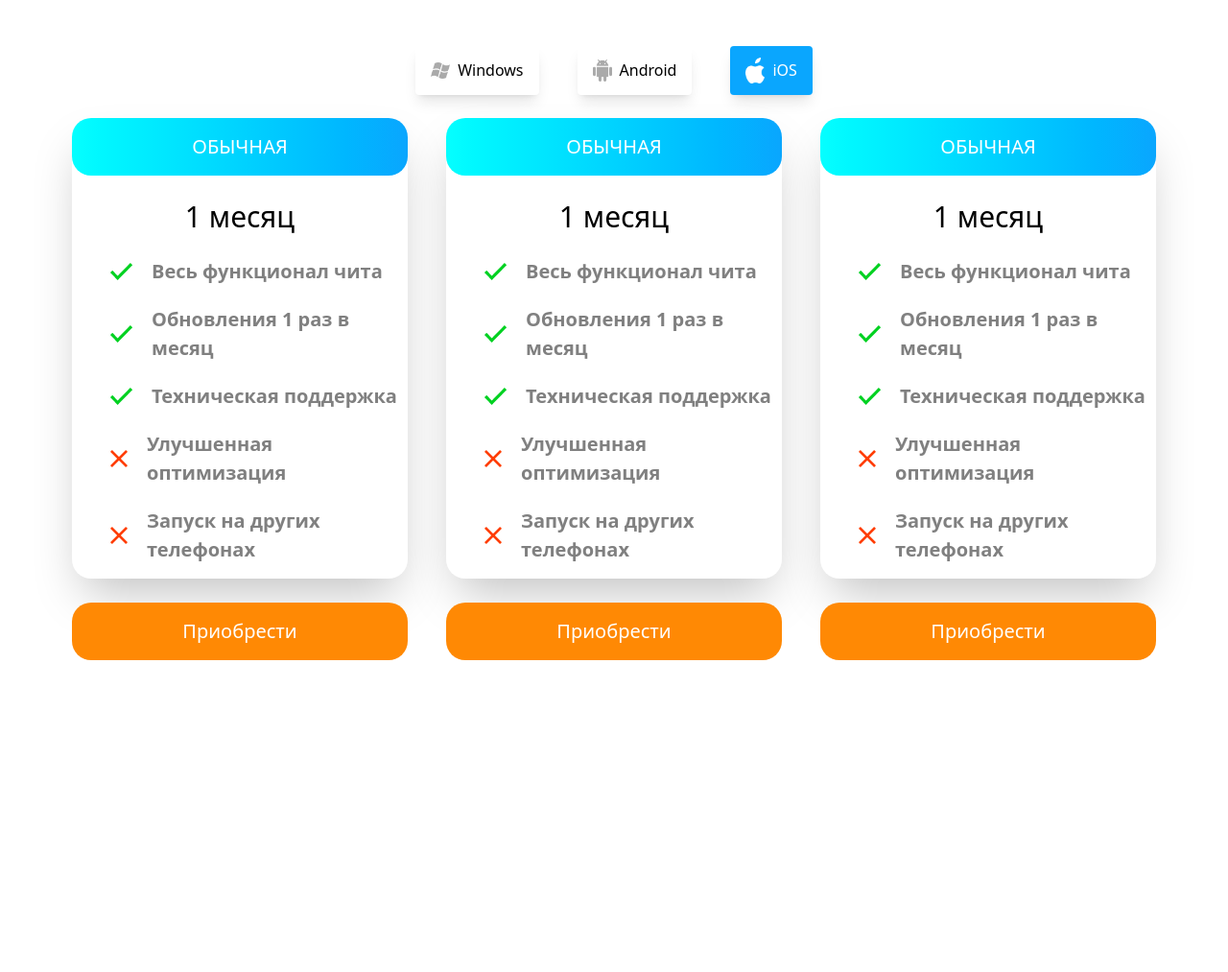
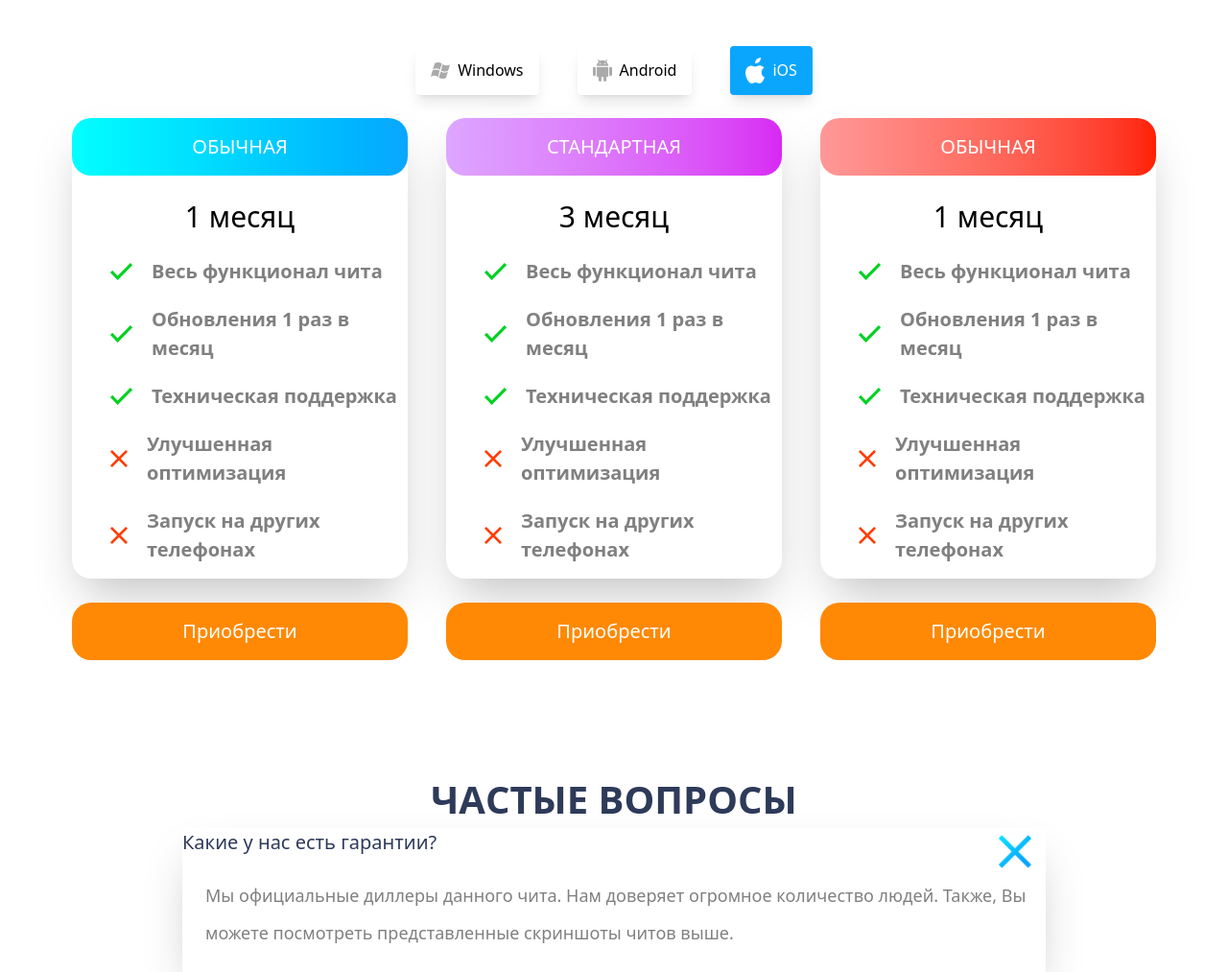
Before and after one commit to Ahmadjon04082009/home-work-23.12.2025, a website: page src/index.html in a window 1280 px wide. Shown: the part 2300-3313 px from the top of the page at 96% size. Before the commit the page ends 2988 px from the top, so only its background shows below. Drawn offline with nearby package versions, Linux system fonts and the light colour scheme; files that its build step writes are made by us from their sources.

Commit message:
section 5

```diff
--- a/src/index.html
+++ b/src/index.html
@@ -182,8 +182,8 @@
 </div>
 
       <div class="w-[350px] h-[480px] bg-[#ffffff] rounded-[20px] shadow-2xl">
-<button class="w-[350px] h-[60px] bg-gradient-to-r from-[#05FFFF] to-[#0AA6FE] rounded-[20px] text-[white] text-[20px] ">ОБЫЧНАЯ</button>
-      <p class="text-[30px] font-[500] text-center pt-5">1 месяц</p>
+<button class="w-[350px] h-[60px] bg-gradient-to-r from-[#DDA6FF] to-[#D828F4] rounded-[20px] text-[white] text-[20px] ">СТАНДАРТНАЯ</button>
+      <p class="text-[30px] font-[500] text-center pt-5">3 месяц</p>
 <div class="flex items-center gap-5 font-[600] text-[20px] pl-10 pt-5">
   <img src="check.png" alt="">
   <p class="text-[grey]">Весь функционал чита</p>
@@ -210,7 +210,7 @@
 
 
       <div class="w-[350px] h-[480px] bg-[#ffffff] rounded-[20px] shadow-2xl">
-<button class="w-[350px] h-[60px] bg-gradient-to-r from-[#05FFFF] to-[#0AA6FE] rounded-[20px] text-[white] text-[20px] ">ОБЫЧНАЯ</button>
+<button class="w-[350px] h-[60px] bg-gradient-to-r from-[#FF9898] to-[#FF1F00] rounded-[20px] text-[white] text-[20px] ">ОБЫЧНАЯ</button>
       <p class="text-[30px] font-[500] text-center pt-5">1 месяц</p>
 <div class="flex items-center gap-5 font-[600] text-[20px] pl-10 pt-5">
   <img src="check.png" alt="">
@@ -235,11 +235,19 @@
 </div>
 <button class="w-[350px] h-[60px] bg-orange-400 rounded-[20px] text-[white] text-[20px] mt-10">Приобрести</button>
 </div>
+</section>
 
 
+<h1 class="text-[40px] text-center font-[600] text-[#2E3A59] mt-50">ЧАСТЫЕ ВОПРОСЫ</h1>
+<section class="w-[900px] h-[150px] bg-[white] shadow-2xl">
+<div class="flex justify-between">
+  <h1 class="text-[20px] font -[600] text-[#2E3A59]">Какие у нас есть гарантии? </h1>
+  <img src="./Снимок экрана 2025-12-24 141459.png" alt="">
+</div>
+<p class="text-[grey] text-[18px] font -[600] pl-6 pt-2">Мы официальные диллеры данного чита. Нам доверяет огромное количество людей. Также, Вы </p>
+<p class="text-[grey] text-[18px] font -[600] pl-6 pt-3">можете посмотреть представленные скриншоты читов выше.</p>
+</section>
 
-
-</section>
 
 </body>
 
```
Also changed, not shown: src/Снимок экрана 2025-12-24 141459.png (added).
